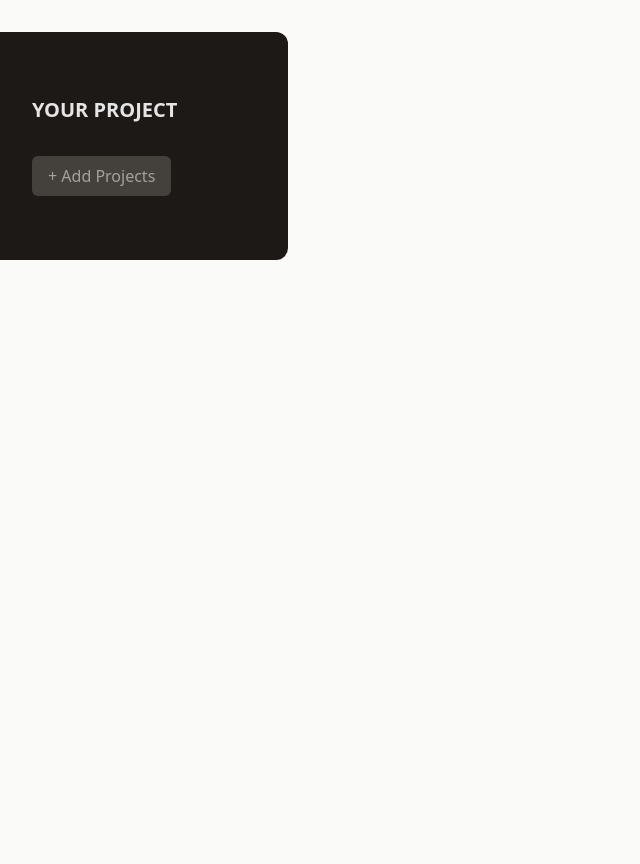
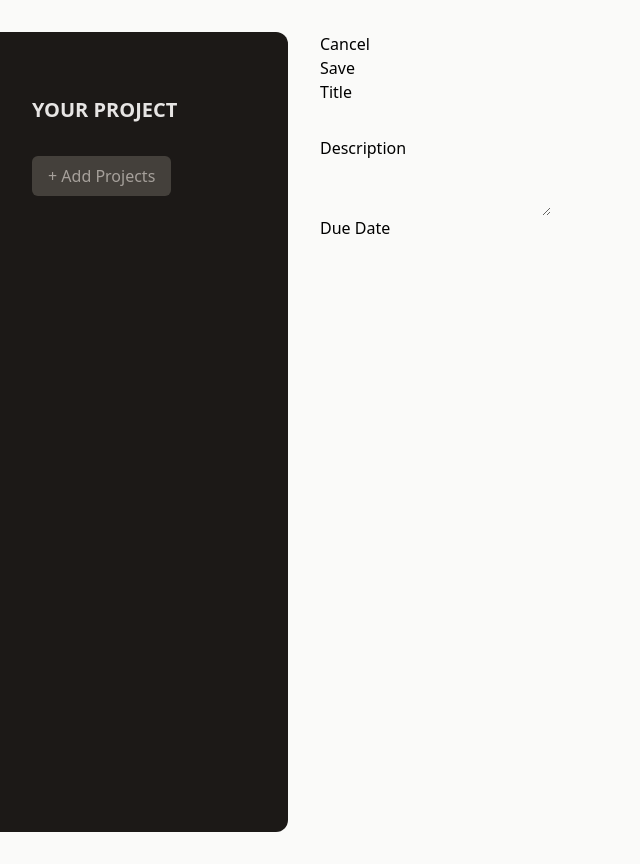
Before and after one commit to Shahbaaz92/My-Project-Manager, a React (Vite) app: page / in a window 1280 px wide. Shown: the whole page, without its empty margins (0-640 px from the left). Built offline with nearby package versions, Linux system fonts and the light colour scheme.

Commit message:
Update App.jsx

```diff
--- a/src/App.jsx
+++ b/src/App.jsx
@@ -3,8 +3,9 @@ import ProjectList from "./components/ProjectList";
 import ProjectSidebar from "./components/ProjectSidebar";
 function App() {
   return (
-    <main className="h-screen my-8">
+    <main className="h-screen my-8  flex gap-8 ">
       <ProjectSidebar />
+      <CreateProject />
     </main>
   );
 }
--- a/src/components/CreateProject.jsx
+++ b/src/components/CreateProject.jsx
@@ -1,4 +1,5 @@
 // import noProjectsImg from "../assets/no-projects.png";
+import Input from "./Input";
 
 function CreateProject() {
   return (
@@ -12,18 +13,9 @@ function CreateProject() {
         </li>
       </menu>
       <div>
-        <p>
-          <label>Title</label>
-          <input type="text" />
-        </p>
-        <p>
-          <label></label>
-          <input type="text" />
-        </p>
-        <p>
-          <label></label>
-          <input type="text" />
-        </p>
+        <Input label="Title" />
+        <Input label="Description" textarea />
+        <Input label="Due Date" />
       </div>
     </div>
   );
--- /dev/null
+++ b/src/components/Input.jsx
@@ -0,0 +1,10 @@
+function Input({ textarea, label, ...props }) {
+  return (
+    <p className="flex flex-col gap-2">
+      <label>{label}</label>
+      {textarea ? <textarea {...props} /> : <input {...props} />}
+    </p>
+  );
+}
+
+export default Input;
```
